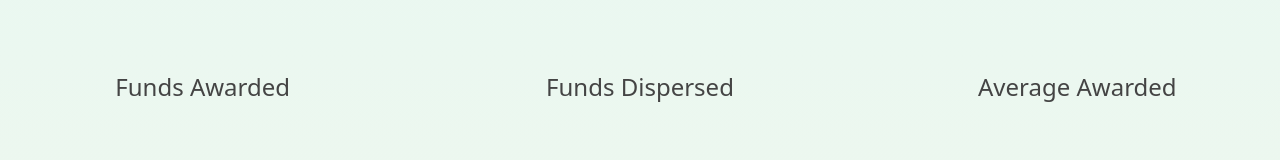
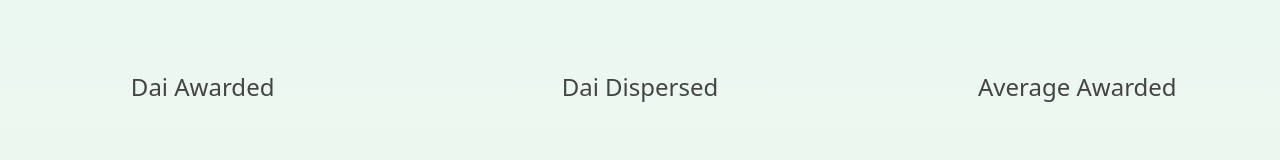
Before and after one commit to makerdao/commdev-grants-transparency-dashboard, a Gatsby site: page / in a window 1280 px wide. Shown: the part 637-797 px from the top of the page. Built offline with nearby package versions, Linux system fonts and the light colour scheme; Gatsby itself is replaced by a stand-in of ours.

Commit message:
Added 'Dai' to stat descriptions

```diff
--- a/src/components/PrimaryStats.js
+++ b/src/components/PrimaryStats.js
@@ -50,8 +50,8 @@ export default () => (
   <React.Fragment>
   <StatsWrapper>
     <StatsRow>
-      <PrimaryStatObject number={data.totalMoneyAwarded} description="Funds Awarded" />
-      <PrimaryStatObject number={data.totalMoneyDispersed} description="Funds Dispersed" />
+      <PrimaryStatObject number={data.totalMoneyAwarded} description="Dai Awarded" />
+      <PrimaryStatObject number={data.totalMoneyDispersed} description="Dai Dispersed" />
       <PrimaryStatObject number={data.averageAwardedMoney} description="Average Awarded" />
     </StatsRow>
     <StatsRow>
```
